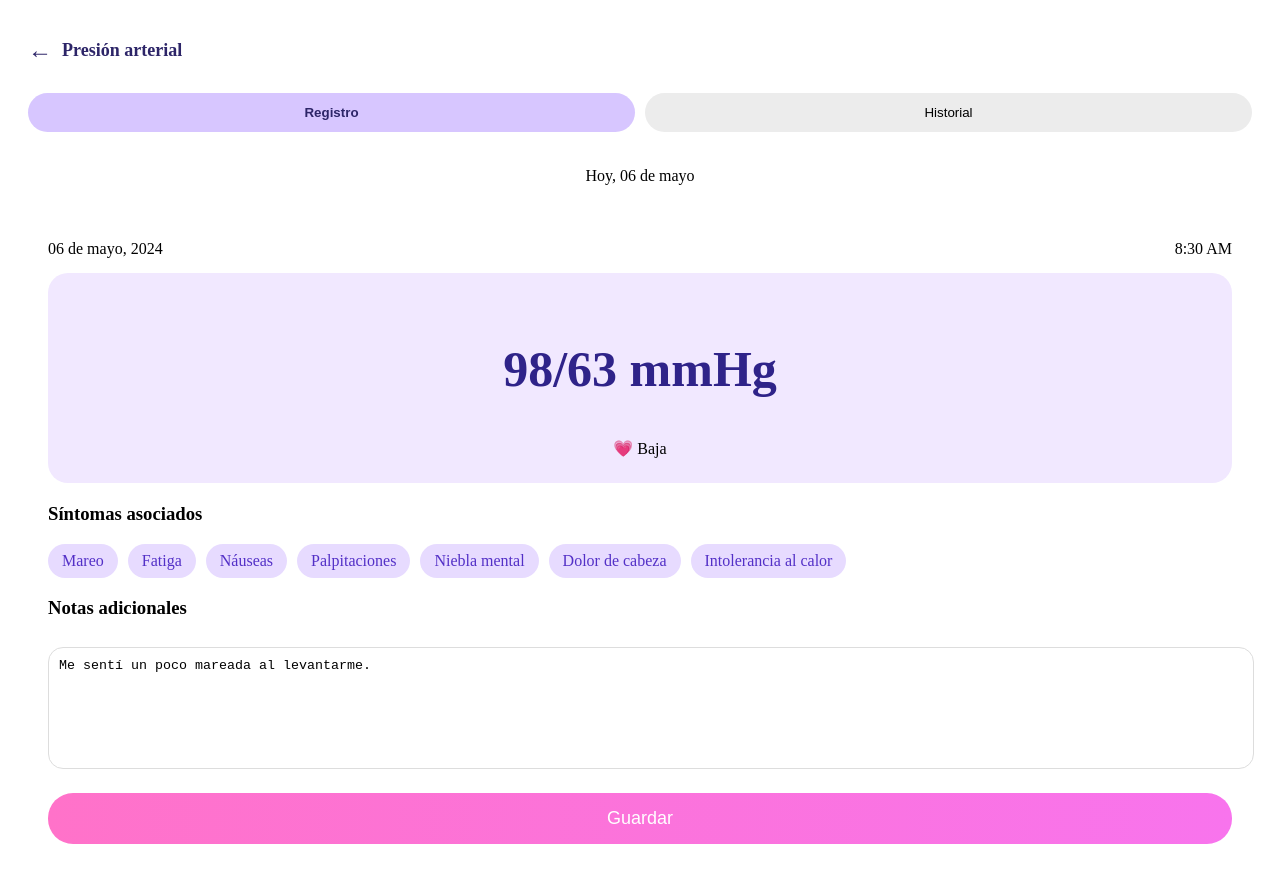
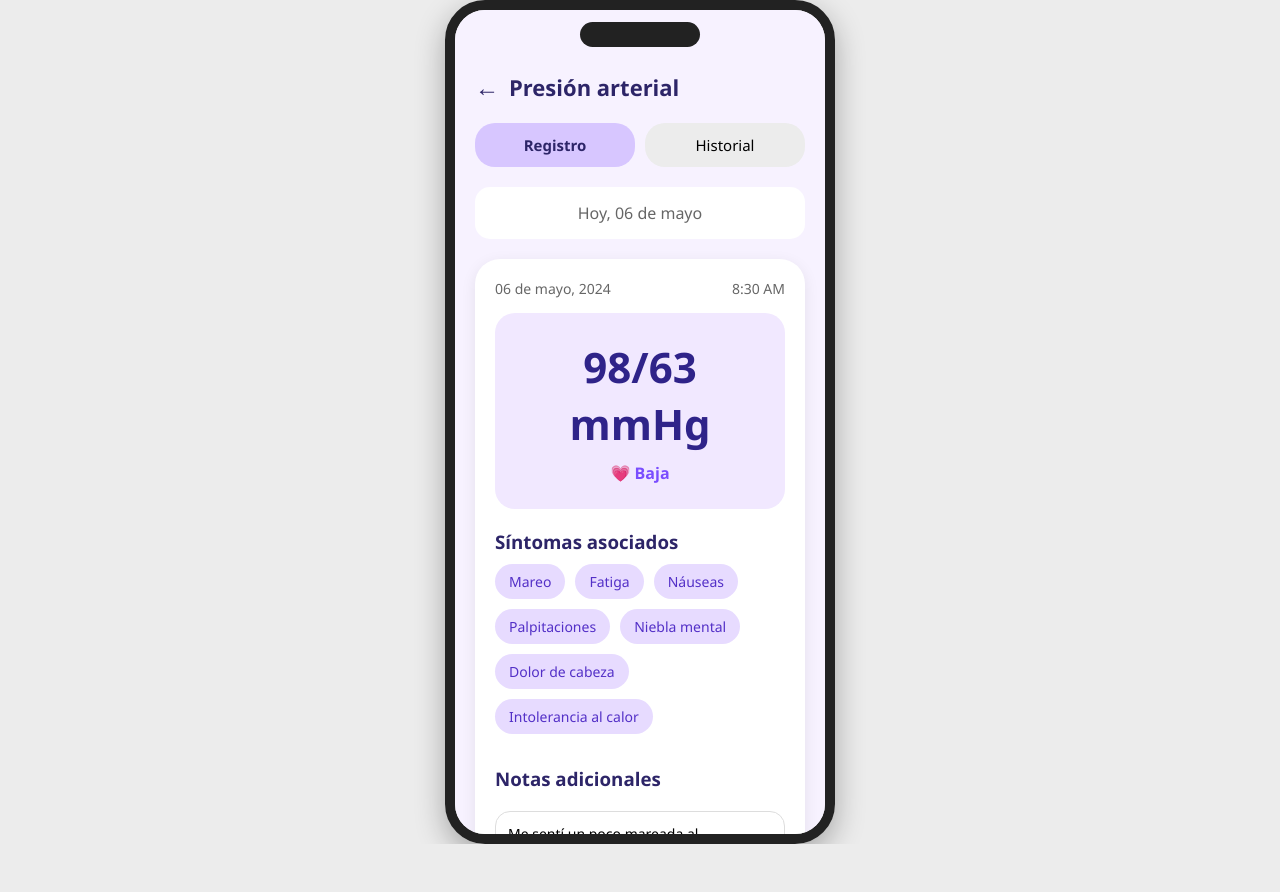
Before and after one commit to lauraxherrreram/DISAUTONOMIA, a website: page Presion.html in a window 1280 px wide. After the commit the page ends 844 px from the top, so only its background shows below. Drawn offline with Linux system fonts and the light colour scheme.

```diff
--- a/Presion.css
+++ b/Presion.css
@@ -1,7 +1,45 @@
-/* ==========================
-   PRESION ARTERIAL
-========================== */
+*{
+    margin:0;
+    padding:0;
+    box-sizing:border-box;
+    font-family:'Segoe UI', sans-serif;
+}
 
+body{
+    background:#ececec;
+    display:flex;
+    justify-content:center;
+    align-items:center;
+    min-height:100vh;
+}
+
+/* Marco del celular */
+.phone{
+    width:390px;
+    height:844px;
+    background:#f7f2ff;
+    border:10px solid #222;
+    border-radius:40px;
+    overflow-y:auto;
+    position:relative;
+    box-shadow:0 10px 30px rgba(0,0,0,0.3);
+    padding:60px 20px 20px;
+}
+
+/* Cámara superior */
+.phone::before{
+    content:"";
+    position:absolute;
+    top:12px;
+    left:50%;
+    transform:translateX(-50%);
+    width:120px;
+    height:25px;
+    background:#222;
+    border-radius:20px;
+}
+
+/* Encabezado */
 .header{
     display:flex;
     align-items:center;
@@ -13,13 +51,15 @@
     font-size:24px;
     color:#2d2568;
     cursor:pointer;
+    font-weight:bold;
 }
 
 h1{
-    font-size:18px;
+    font-size:22px;
     color:#2d2568;
 }
 
+/* Pestañas */
 .tabs{
     display:flex;
     gap:10px;
@@ -33,6 +73,7 @@ h1{
     border-radius:20px;
     background:#ececec;
     cursor:pointer;
+    font-size:15px;
 }
 
 .tabs .active{
@@ -41,26 +82,33 @@ h1{
     font-weight:bold;
 }
 
+/* Fecha */
 .fecha{
     background:white;
     padding:15px;
     border-radius:15px;
     text-align:center;
     margin-bottom:20px;
+    color:#666;
 }
 
+/* Tarjeta principal */
 .card{
     background:white;
     border-radius:25px;
     padding:20px;
+    box-shadow:0 4px 15px rgba(0,0,0,0.08);
 }
 
 .fecha-registro{
     display:flex;
     justify-content:space-between;
     margin-bottom:15px;
+    color:#666;
+    font-size:14px;
 }
 
+/* Presión */
 .presion-box{
     background:#f1e8ff;
     border-radius:20px;
@@ -70,10 +118,24 @@ h1{
 }
 
 .presion-box h2{
-    font-size:50px;
+    font-size:42px;
     color:#2f2389;
+    margin-bottom:10px;
 }
 
+.presion-box span{
+    color:#7a4dff;
+    font-weight:bold;
+}
+
+/* Títulos */
+h3{
+    margin-bottom:10px;
+    margin-top:10px;
+    color:#2d2568;
+}
+
+/* Síntomas */
 .chips{
     display:flex;
     flex-wrap:wrap;
@@ -85,18 +147,22 @@ h1{
     color:#5330c7;
     padding:8px 14px;
     border-radius:20px;
+    font-size:14px;
 }
 
+/* Notas */
 textarea{
     width:100%;
     height:100px;
     margin-top:10px;
     border:1px solid #ddd;
     border-radius:15px;
-    padding:10px;
+    padding:12px;
     resize:none;
+    font-size:14px;
 }
 
+/* Botón Guardar */
 .guardar{
     width:100%;
     margin-top:20px;
@@ -106,5 +172,11 @@ textarea{
     background:linear-gradient(90deg,#ff72c9,#f874ed);
     color:white;
     font-size:18px;
+    font-weight:bold;
     cursor:pointer;
+    transition:.3s;
 }
+
+.guardar:hover{
+    transform:scale(1.02);
+}
--- a/Presion.html
+++ b/Presion.html
@@ -1,6 +1,5 @@
 <!DOCTYPE html>
 <html lang="es">
-
 <head>
     <meta charset="UTF-8">
     <meta name="viewport" content="width=device-width, initial-scale=1.0">
@@ -8,8 +7,6 @@
     <link rel="stylesheet" href="Presion.css">
 </head>
 <body>
-<div class="phone">
-    <div class="card">
 
 <div class="phone">
 
@@ -19,7 +16,6 @@
     </div>
 
     <div class="tabs">
-
         <button class="active">
             Registro
         </button>
@@ -27,7 +23,6 @@
         <button onclick="window.location.href='historial.html'">
             Historial
         </button>
-
     </div>
 
     <div class="fecha">
@@ -58,11 +53,11 @@
             <span>Intolerancia al calor</span>
         </div>
 
+        <br>
+
         <h3>Notas adicionales</h3>
 
-        <textarea>
-Me sentí un poco mareada al levantarme.
-        </textarea>
+        <textarea placeholder="Escribe aquí tus observaciones...">Me sentí un poco mareada al levantarme.</textarea>
 
         <button class="guardar">
             Guardar
@@ -71,3 +66,6 @@ Me sentí un poco mareada al levantarme.
     </div>
 
 </div>
+
+</body>
+</html>
--- a/crear_cuenta.css
+++ b/crear_cuenta.css
@@ -1,16 +1,58 @@
-.registro-card{
-    margin-top:20px;
+*{
+    margin:0;
+    padding:0;
+    box-sizing:border-box;
+    font-family:'Segoe UI', sans-serif;
 }
 
-.titulo-registro{
-    font-size:28px;
+body{
+    background:#e8e8e8;
+    display:flex;
+    justify-content:center;
+    align-items:center;
+    min-height:100vh;
+}
+
+/* Marco del celular */
+.phone{
+    width:390px;
+    height:844px;
+    background:#f7f2ff;
+    border:10px solid #222;
+    border-radius:40px;
+    overflow:hidden;
+    position:relative;
+    box-shadow:0 10px 30px rgba(0,0,0,0.3);
+}
+
+/* Cámara superior */
+.phone::before{
+    content:"";
+    position:absolute;
+    top:12px;
+    left:50%;
+    transform:translateX(-50%);
+    width:120px;
+    height:25px;
+    background:#222;
+    border-radius:20px;
+}
+
+/* Contenido */
+.card{
+    padding:70px 25px 25px;
+    height:100%;
+}
+
+h2{
+    font-size:30px;
     color:#2d2568;
     margin-bottom:5px;
 }
 
-.subtitulo{
-    color:#888;
-    margin-bottom:20px;
+p{
+    color:#777;
+    margin-bottom:25px;
 }
 
 .input-registro{
@@ -24,25 +66,32 @@
 }
 
 .input-registro:focus{
+    outline:none;
     border-color:#7f56ff;
 }
 
-.acepto{
+.terminos{
     display:flex;
+    align-items:center;
     gap:10px;
-    margin:15px 0;
+    margin:15px 0 20px;
+    font-size:14px;
+    color:#555;
 }
 
-.login{
-    text-align:center;
-    margin-top:15px;
+.guardar{
+    width:100%;
+    padding:15px;
+    border:none;
+    border-radius:20px;
+    background:#7f56ff;
+    color:white;
+    font-size:17px;
+    font-weight:bold;
+    cursor:pointer;
+    transition:0.3s;
 }
 
-.login a{
-    color:#7f56ff;
-    text-decoration:none;
+.guardar:hover{
+    background:#6842e0;
 }
-
-.login a:hover{
-    text-decoration:underline;
-}
```
Also changed, not shown: crear_cuenta.html (+1 -1 lines).
